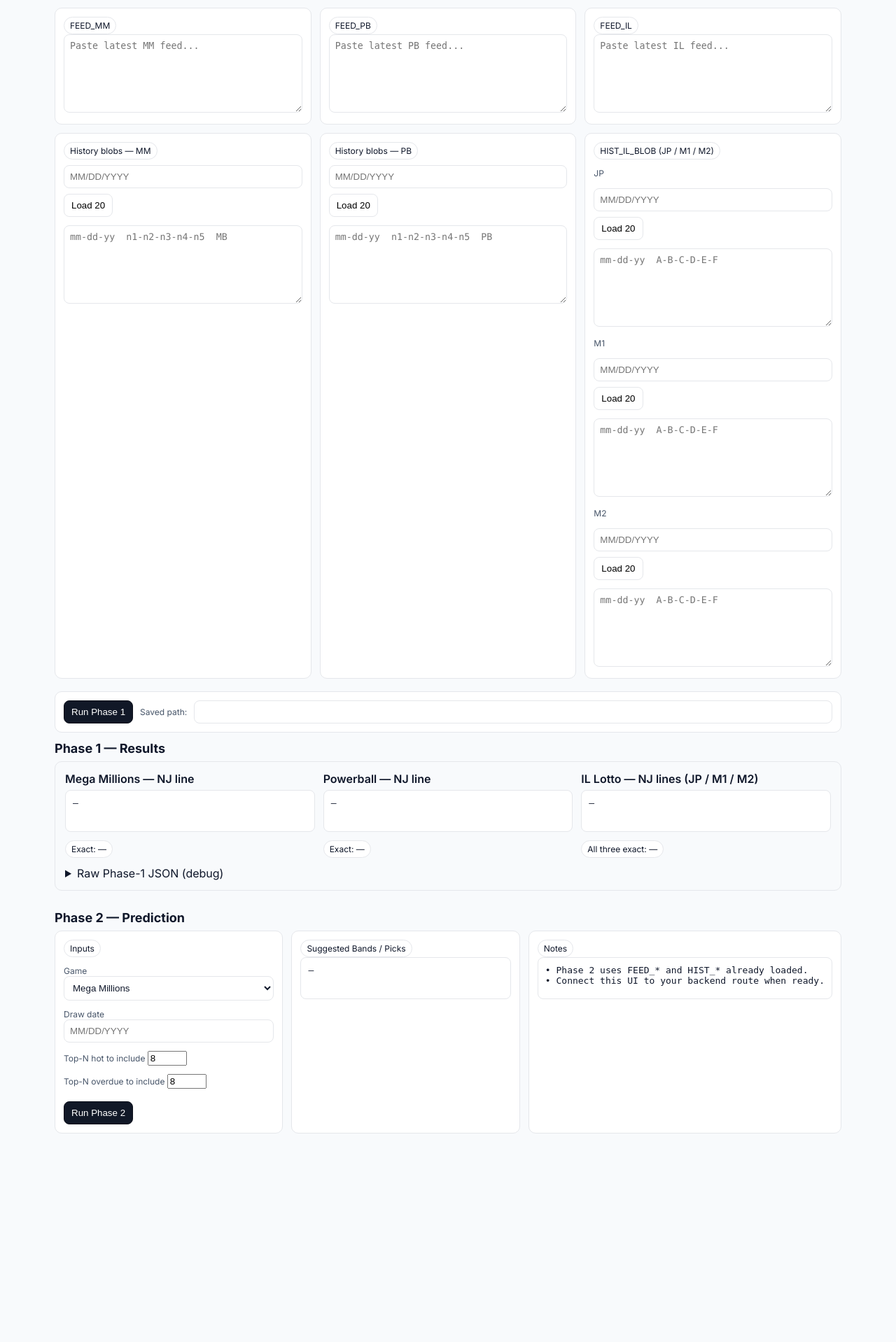
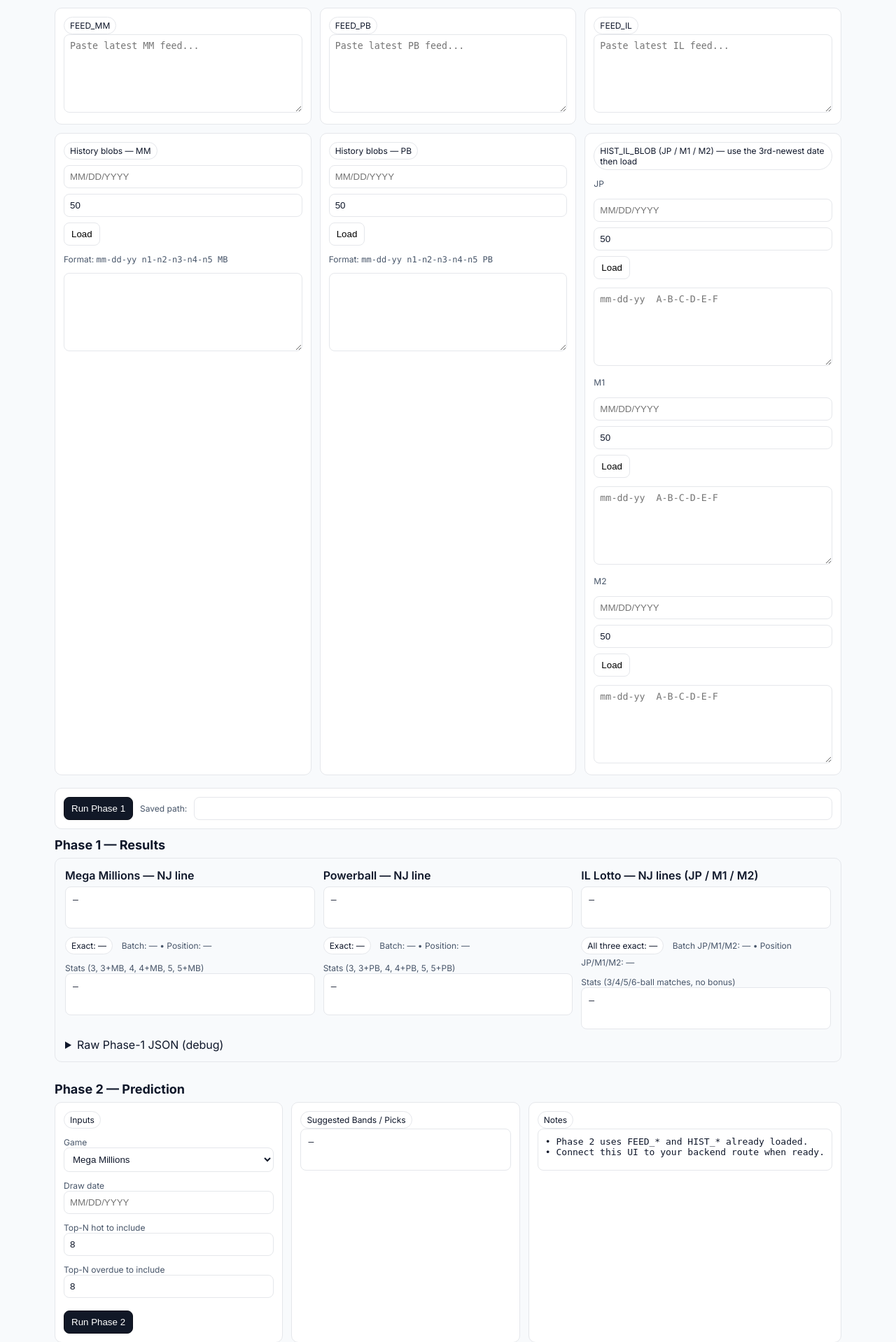
Before and after one commit to lettiehsu/lottery-optimizer, a Flask app: page / in a window 1280 px wide. Shown: the part 756-2674 px from the top of the page at 70% size. Before the commit the page ends 2376 px from the top, so only its background shows below. Run offline with Flask 3, Linux system fonts and the light colour scheme.

Commit message:
Update index.html

```diff
--- a/templates/index.html
+++ b/templates/index.html
@@ -24,13 +24,12 @@
     .row{ display:grid; gap:12px }
     .row.cols-2{ grid-template-columns: 1fr 1fr }
     .row.cols-3{ grid-template-columns: repeat(3,1fr) }
-    .row.cols-4{ grid-template-columns: repeat(4,1fr) }
     .card{
       background:var(--card); border:1px solid var(--line); border-radius:10px; padding:12px;
     }
     .pill{ display:inline-block; padding:4px 8px; border:1px solid var(--line); border-radius:999px; font-size:12px; background:#fff }
     label{ font-size:12px; color:var(--sub); display:block; margin-bottom:6px }
-    input[type="text"], textarea, select{
+    input[type="text"], input[type="number"], textarea, select{
       width:100%; padding:8px; border:1px solid var(--line); border-radius:8px; background:#fff; color:var(--ink);
     }
     textarea{ min-height:112px; white-space:pre; }
@@ -38,8 +37,6 @@
     .btn.primary{ background:var(--accent); color:#fff; border-color:#0b0f19 }
     .tiny{ font-size:12px; color:var(--sub) }
     .mt{ margin-top:12px } .mt-lg{ margin-top:18px } .mt-xl{ margin-top:28px }
-    .grid-3{ display:grid; gap:12px; grid-template-columns: repeat(3, 1fr) }
-    .grid-2{ display:grid; gap:12px; grid-template-columns: repeat(2, 1fr) }
     .right{ text-align:right }
     .flex{ display:flex; gap:8px; align-items:center; flex-wrap:wrap }
     .w-120{ width:120px }
@@ -56,7 +53,7 @@
     .badge.ok{ background:#ecfdf5; border-color:var(--ok); color:#065f46 }
     .badge.no{ background:#fef2f2; border-color:var(--bad); color:#7f1d1d }
     .mono{ font-family: ui-monospace, SFMono-Regular, Menlo, Monaco, Consolas, monospace }
-    .inline{ display:inline-block }
+    .muted{ color:var(--sub); font-size:12px }
   </style>
 </head>
 <body>
@@ -80,7 +77,7 @@
     <h2 class="mt-lg">Phase 1 — Evaluation</h2>
 
     <div class="row cols-2">
-      <!-- Left: MM/PB newest with dates -->
+      <!-- Left: MM/PB -->
       <div class="card">
         <div class="pill">The 2nd Newest jackpots — with per-game dates</div>
 
@@ -160,9 +157,11 @@
           <div class="pill">History blobs — MM</div>
           <div class="right" style="flex:1"></div>
           <input id="hist_mm_from" type="text" class="w-120" placeholder="MM/DD/YYYY"/>
-          <button data-game="MM" class="btn btnLoad20">Load 20</button>
+          <input id="hist_mm_limit" type="number" value="50" min="1" class="w-120" />
+          <button data-game="MM" class="btn btnLoad">Load</button>
         </div>
-        <textarea id="hist_mm_blob" class="mono mt" placeholder="mm-dd-yy  n1-n2-n3-n4-n5  MB"></textarea>
+        <div class="muted mt">Format: <span class="mono">mm-dd-yy  n1-n2-n3-n4-n5  MB</span></div>
+        <textarea id="hist_mm_blob" class="mono mt" placeholder=""></textarea>
       </div>
 
       <!-- PB -->
@@ -171,33 +170,38 @@
           <div class="pill">History blobs — PB</div>
           <div class="right" style="flex:1"></div>
           <input id="hist_pb_from" type="text" class="w-120" placeholder="MM/DD/YYYY"/>
-          <button data-game="PB" class="btn btnLoad20">Load 20</button>
+          <input id="hist_pb_limit" type="number" value="50" min="1" class="w-120" />
+          <button data-game="PB" class="btn btnLoad">Load</button>
         </div>
-        <textarea id="hist_pb_blob" class="mono mt" placeholder="mm-dd-yy  n1-n2-n3-n4-n5  PB"></textarea>
+        <div class="muted mt">Format: <span class="mono">mm-dd-yy  n1-n2-n3-n4-n5  PB</span></div>
+        <textarea id="hist_pb_blob" class="mono mt" placeholder=""></textarea>
       </div>
 
       <!-- IL (JP/M1/M2) -->
       <div class="card">
-        <div class="pill">HIST_IL_BLOB (JP / M1 / M2)</div>
+        <div class="pill">HIST_IL_BLOB (JP / M1 / M2) — use the 3rd-newest date then load</div>
 
         <div class="flex mt">
           <label class="inline">JP</label>
           <input id="hist_il_jp_from" type="text" class="w-120" placeholder="MM/DD/YYYY"/>
-          <button data-game="IL_JP" class="btn btnLoad20">Load 20</button>
+          <input id="hist_il_jp_limit" type="number" value="50" min="1" class="w-120" />
+          <button data-game="IL_JP" class="btn btnLoad">Load</button>
         </div>
         <textarea id="hist_il_jp_blob" class="mono mt" placeholder="mm-dd-yy  A-B-C-D-E-F"></textarea>
 
         <div class="flex mt">
           <label class="inline">M1</label>
           <input id="hist_il_m1_from" type="text" class="w-120" placeholder="MM/DD/YYYY"/>
-          <button data-game="IL_M1" class="btn btnLoad20">Load 20</button>
+          <input id="hist_il_m1_limit" type="number" value="50" min="1" class="w-120" />
+          <button data-game="IL_M1" class="btn btnLoad">Load</button>
         </div>
         <textarea id="hist_il_m1_blob" class="mono mt" placeholder="mm-dd-yy  A-B-C-D-E-F"></textarea>
 
         <div class="flex mt">
           <label class="inline">M2</label>
           <input id="hist_il_m2_from" type="text" class="w-120" placeholder="MM/DD/YYYY"/>
-          <button data-game="IL_M2" class="btn btnLoad20">Load 20</button>
+          <input id="hist_il_m2_limit" type="number" value="50" min="1" class="w-120" />
+          <button data-game="IL_M2" class="btn btnLoad">Load</button>
         </div>
         <textarea id="hist_il_m2_blob" class="mono mt" placeholder="mm-dd-yy  A-B-C-D-E-F"></textarea>
       </div>
@@ -212,24 +216,45 @@
       </div>
     </div>
 
-    <!-- Phase 1 — Results (pretty light panel) -->
+    <!-- Phase 1 — Results + Stats -->
     <h2 class="mt">Phase 1 — Results</h2>
     <div class="result-light">
       <div class="result-grid">
         <div>
           <div class="result-title">Mega Millions — NJ line</div>
           <pre id="p1_mm_line" class="result-pre">—</pre>
-          <div class="mt"><span id="p1_mm_exact" class="badge">Exact: —</span></div>
+          <div class="mt">
+            <span id="p1_mm_exact" class="badge">Exact: —</span>
+            <span class="tiny" style="margin-left:8px;">Batch: <span id="p1_mm_batch">—</span> • Position: <span id="p1_mm_pos">—</span></span>
+          </div>
+          <div class="mt">
+            <div class="muted">Stats (3, 3+MB, 4, 4+MB, 5, 5+MB)</div>
+            <pre id="p1_mm_stats" class="result-pre">—</pre>
+          </div>
         </div>
         <div>
           <div class="result-title">Powerball — NJ line</div>
           <pre id="p1_pb_line" class="result-pre">—</pre>
-          <div class="mt"><span id="p1_pb_exact" class="badge">Exact: —</span></div>
+          <div class="mt">
+            <span id="p1_pb_exact" class="badge">Exact: —</span>
+            <span class="tiny" style="margin-left:8px;">Batch: <span id="p1_pb_batch">—</span> • Position: <span id="p1_pb_pos">—</span></span>
+          </div>
+          <div class="mt">
+            <div class="muted">Stats (3, 3+PB, 4, 4+PB, 5, 5+PB)</div>
+            <pre id="p1_pb_stats" class="result-pre">—</pre>
+          </div>
         </div>
         <div>
           <div class="result-title">IL Lotto — NJ lines (JP / M1 / M2)</div>
           <pre id="p1_il_lines" class="result-pre">—</pre>
-          <div class="mt"><span id="p1_il_exact" class="badge">All three exact: —</span></div>
+          <div class="mt">
+            <span id="p1_il_exact" class="badge">All three exact: —</span>
+            <span class="tiny" style="margin-left:8px;">Batch JP/M1/M2: <span id="p1_il_batch">—</span> • Position JP/M1/M2: <span id="p1_il_pos">—</span></span>
+          </div>
+          <div class="mt">
+            <div class="muted">Stats (3/4/5/6-ball matches, no bonus)</div>
+            <pre id="p1_il_stats" class="result-pre">—</pre>
+          </div>
         </div>
       </div>
 
@@ -239,7 +264,7 @@
       </details>
     </div>
 
-    <!-- Phase 2 — layout only -->
+    <!-- Phase 2 — placeholder -->
     <h2 class="mt-xl">Phase 2 — Prediction</h2>
     <div class="row cols-3">
       <div class="card">
```
